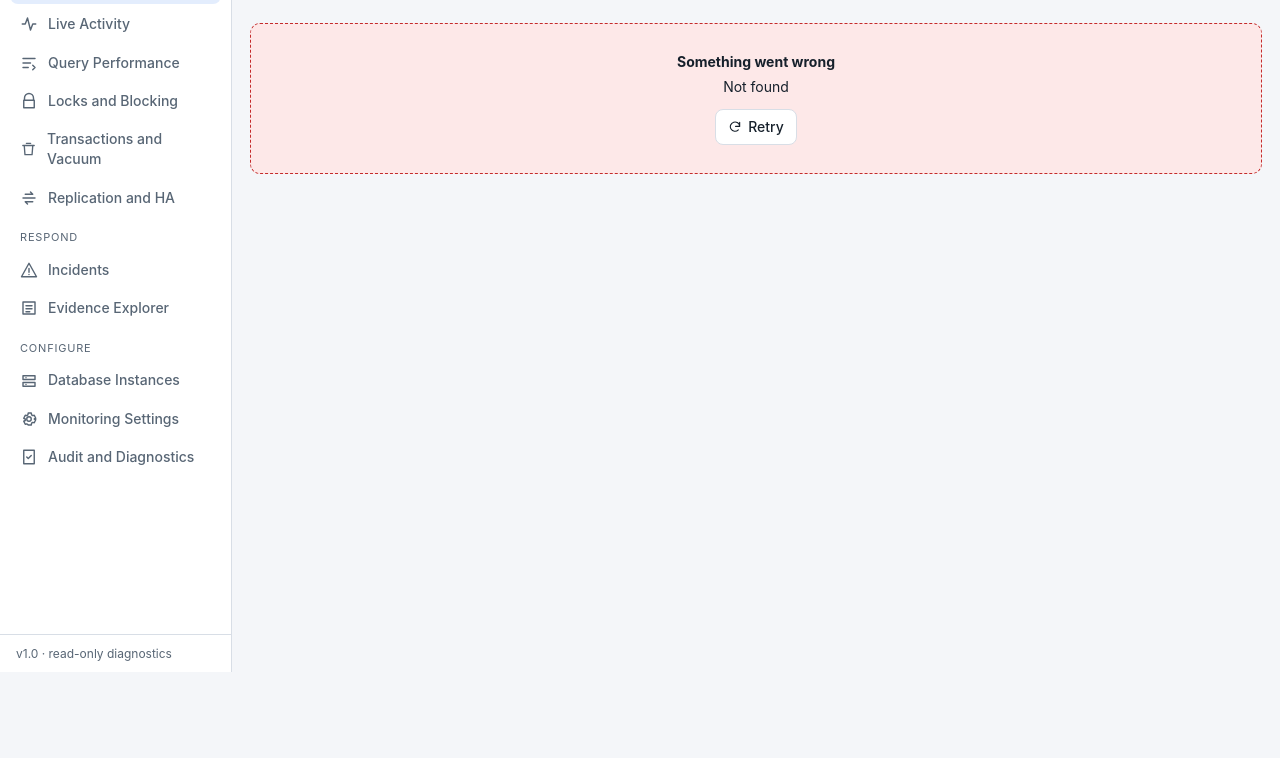
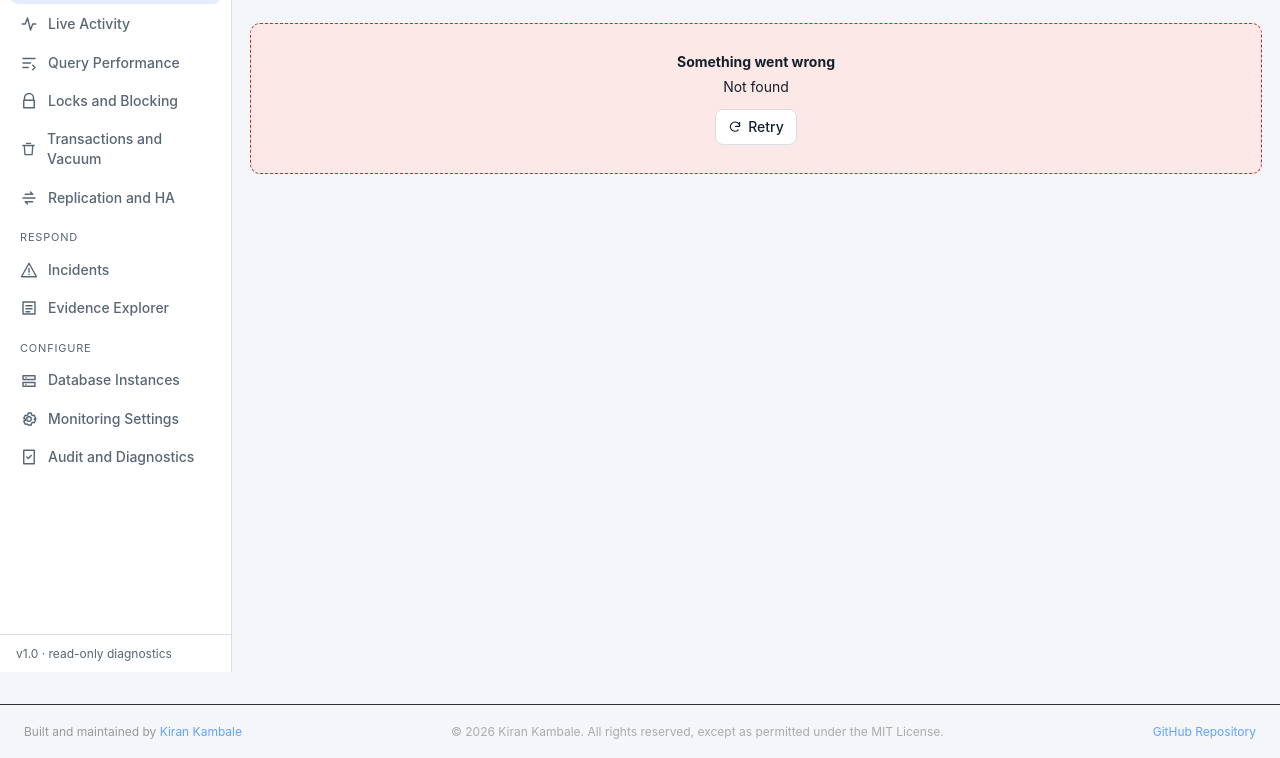
Before and after one commit to Kiran-Kambale/postgresql-incident-intelligence, a plain HTML site: page static/index.html in a window 1280 px wide. Shown: the part 128-886 px from the top of the page. Before the commit the page ends 800 px from the top, so only its background shows below. Drawn offline with Linux system fonts and the light colour scheme; no server answers.

Commit message:
Add project creator attribution and copyright

```diff
--- a/static/css/app.css
+++ b/static/css/app.css
@@ -70,3 +70,43 @@ dialog{border:1px solid var(--line);border-radius:12px;background:var(--panel);c
 .timeline-list li.critical::before{border-color:var(--crit)}.timeline-list li.warning::before{border-color:var(--warn)}.timeline-list li.ok::before{border-color:var(--ok)}
 .node{cursor:pointer}.node:focus-visible rect{stroke:var(--accent);stroke-width:3}
 @media(max-width:900px){#app{grid-template-columns:1fr}#sidebar{position:fixed;left:0;top:0;z-index:45;transform:translateX(-100%);transition:transform .2s;width:260px}#sidebar.open{transform:none;box-shadow:var(--shadow)}#menu{display:inline-grid}.kv{grid-template-columns:1fr}#view{padding:12px 12px 60px}}
+
+/* Project Creator Attribution */
+.project-footer {
+    width: 100%;
+    margin-top: 32px;
+    padding: 18px 24px;
+    border-top: 1px solid var(--border-color, #333);
+    box-sizing: border-box;
+}
+
+.project-footer-content {
+    display: flex;
+    justify-content: space-between;
+    align-items: center;
+    flex-wrap: wrap;
+    gap: 12px;
+    font-size: 12px;
+    color: var(--text-secondary, #999);
+}
+
+.project-footer a {
+    color: var(--accent-color, #60a5fa);
+    text-decoration: none;
+}
+
+.project-footer a:hover {
+    text-decoration: underline;
+}
+
+.project-copyright {
+    opacity: 0.8;
+}
+
+@media (max-width: 768px) {
+    .project-footer-content {
+        flex-direction: column;
+        align-items: flex-start;
+    }
+}
+/* End Project Creator Attribution */
--- a/static/index.html
+++ b/static/index.html
@@ -40,3 +40,29 @@
 <script type="module" src="/static/js/main.js"></script>
 </body>
 </html>
+
+<!-- Project Creator Attribution -->
+<footer class="project-footer">
+    <div class="project-footer-content">
+        <span>
+            Built and maintained by
+            <a href="https://github.com/Kiran-Kambale"
+               target="_blank"
+               rel="noopener noreferrer">
+                Kiran Kambale
+            </a>
+        </span>
+
+        <span class="project-copyright">
+            © 2026 Kiran Kambale. All rights reserved,
+            except as permitted under the MIT License.
+        </span>
+
+        <a href="https://github.com/Kiran-Kambale/postgresql-incident-intelligence"
+           target="_blank"
+           rel="noopener noreferrer">
+            GitHub Repository
+        </a>
+    </div>
+</footer>
+<!-- End Project Creator Attribution -->
```
Also changed, not shown: 1 other file.
